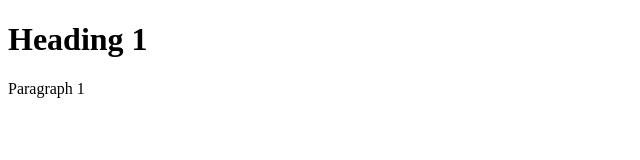
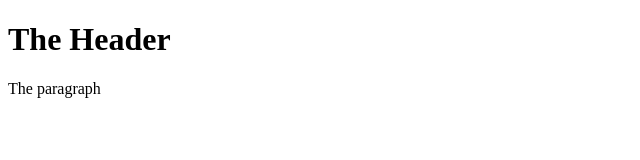
Before and after one commit to sakiAM/sakiAM.github.io, a plain HTML site: page index.html in a window 1280 px wide. Shown: the whole page, without its empty margins (0-640 px from the left). Drawn offline with Linux system fonts and the light colour scheme.

Commit message:
update index.html

```diff
--- a/index.html
+++ b/index.html
@@ -1,10 +1,10 @@
 <!DOCTYPE html>
 <html>
     <head>
-<title>YoSup</title>
+<title>Saki</title>
     </head>
     <body>
-<h1>Heading 1</h1>
-<p>Paragraph 1</p>
+<h1>The Header</h1>
+<p title="just your friendly neighbourhood tooltip">The paragraph</p>
     </body>
 </html>
```
